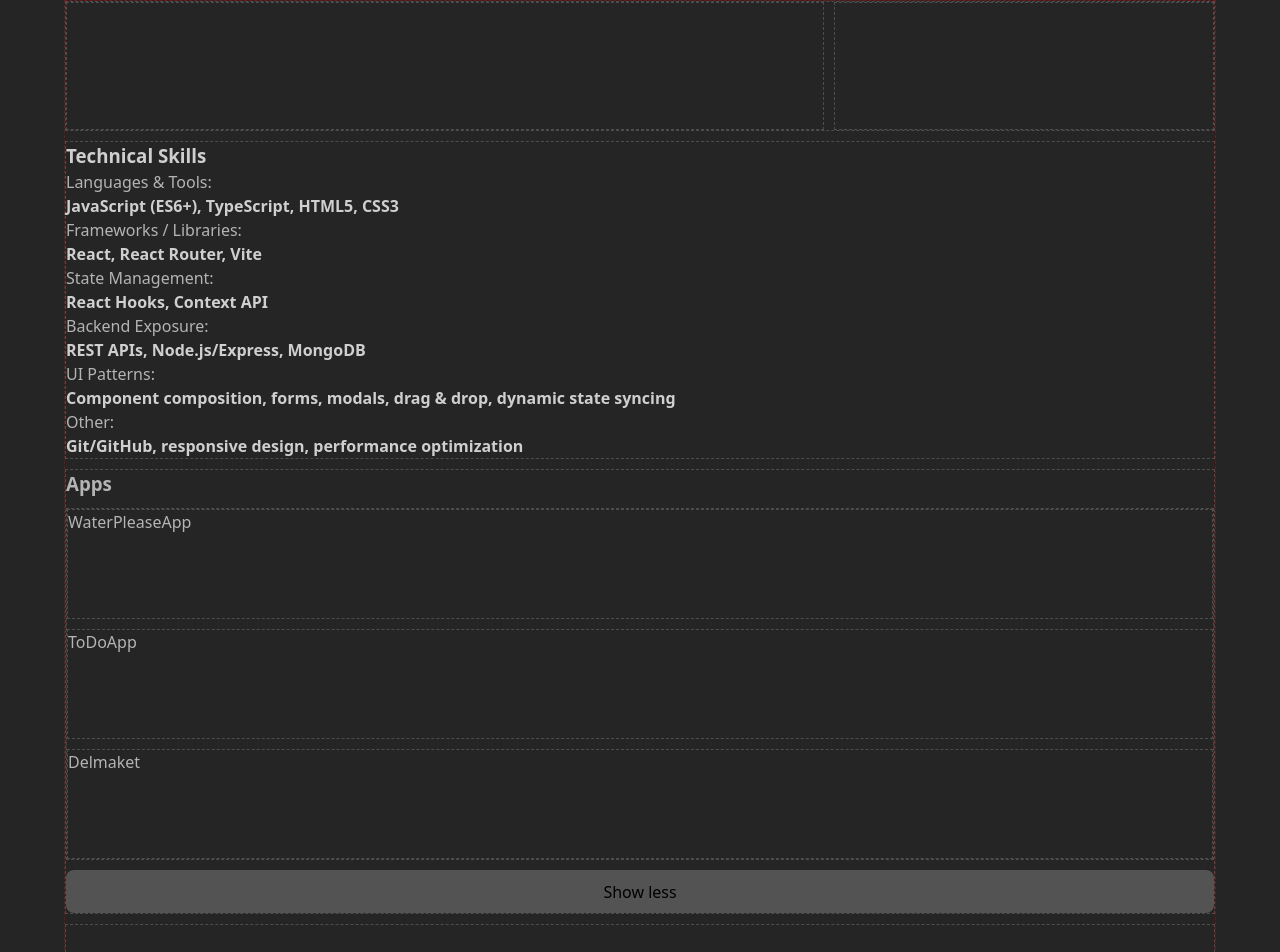
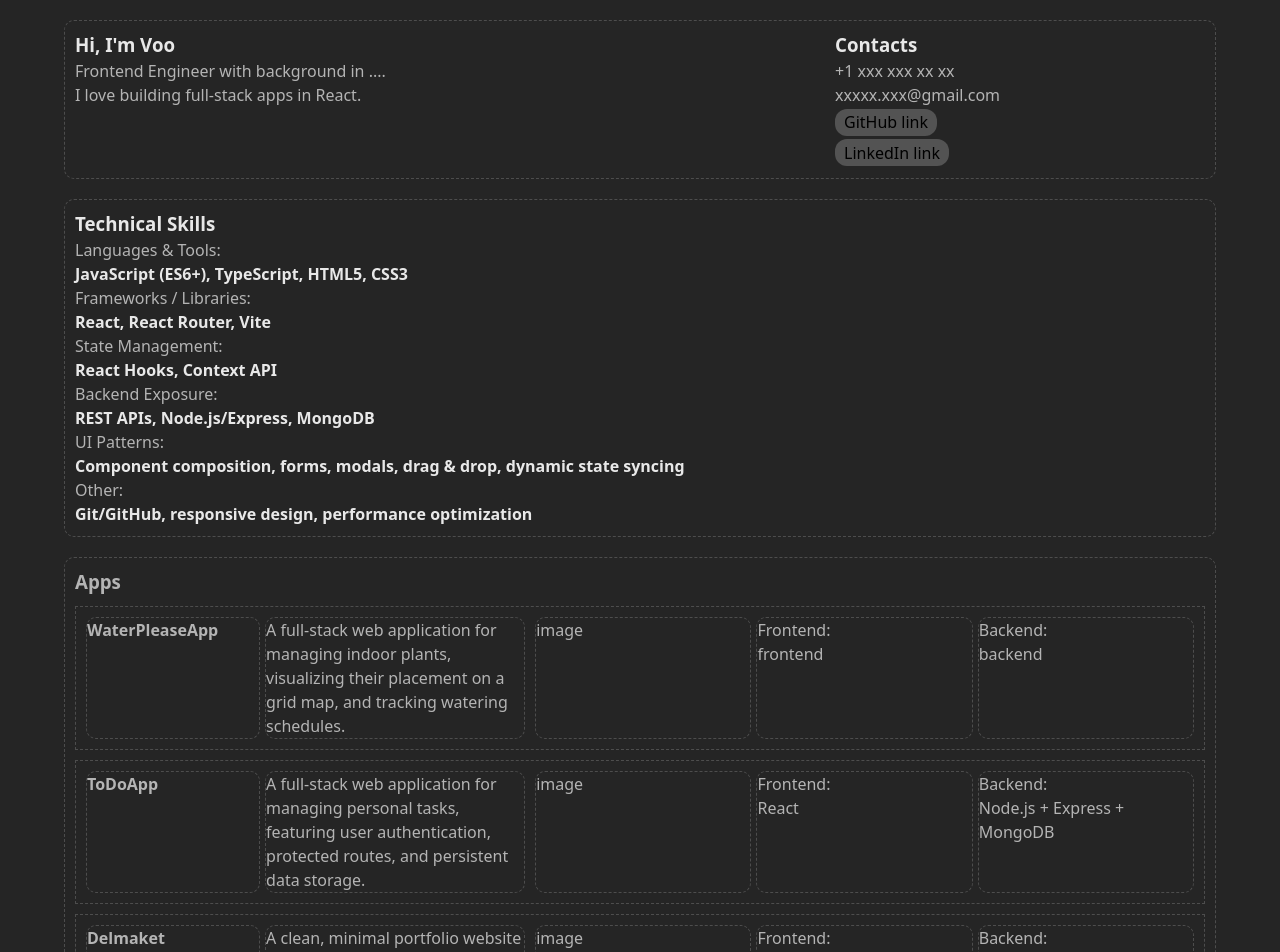
Before and after one commit to Anty-Anty/AK, a React (Vite) app: page / in a window 1280 px wide. Shown: the top 952 px of the page. Built offline with nearby package versions, Linux system fonts and the light colour scheme.

Commit message:
feat: enhance Header and Apps sections

```diff
--- a/src/index.css
+++ b/src/index.css
@@ -14,13 +14,13 @@
 
 a {
   font-weight: 500;
-  color: rgba(32, 32, 32, 0.87);
+  color: rgb(180, 180, 180);
   text-decoration: inherit;
   cursor: pointer;
 }
 
 a:hover {
-  color: rgba(32, 32, 32, 0.5);
+  color: #2a6ef5;
 }
 
 body {
@@ -36,7 +36,6 @@ h1 {
 
 button {
   border-radius: 8px;
-
   border: 1px solid transparent;
   background-color: #535353;
   padding: 0.6em 1.2em;
--- a/src/pages/MainPage.css
+++ b/src/pages/MainPage.css
@@ -7,19 +7,20 @@
 .wrapper {
   display: flex;
   flex-direction: column;
-  border: 1px dashed rgba(255, 0, 0, 0.336);
-  gap: 10px;
+  /* border: 1px dashed rgba(255, 0, 0, 0.336); */
+  gap: 20px;
   width: 90%;
   margin: 0 auto;
 }
 
 .section {
   border: 1px dashed #4d4d4d;
+  border-radius: 10px;
   /* padding: 10px; */
 }
 
 .white {
-  color: #ffffffc7;
+  color: #ffffffe5;
 }
 .red {
   color: #e8476a;
@@ -36,17 +37,18 @@
 
 /* Header section */
 .header {
-  height: 130px;
+  margin-top: 20px;
+  height: auto;
+  padding: 10px;
 }
 
 .row {
   display: flex;
   height: 100%;
-  gap: 10px;
+  gap: 20px;
 }
 
 .col {
-  border: 1px dashed #4d4d4d;
   height: 100%;
 }
 
@@ -57,8 +59,26 @@
   flex: 1;
 }
 
+.button-contacts {
+  border-radius: 12px;
+  font-weight: 400;
+  padding: 0.1em 0.5em;
+  margin: 0.1em 0em 0.1em 0em;
+}
+
+.button-contacts:hover {
+  border-color: #bbbbbb;
+  background-color: #bbbbbb;
+}
+
+.button-contacts:focus,
+.button-contacts:focus-visible {
+  outline: none;
+}
+
 /* Tech Stack section */
 .tech-stack {
+  padding: 10px;
   height: auto;
 }
 
@@ -68,6 +88,7 @@
 
 /* App gallery section */
 .app-gallery {
+  padding: 10px;
   display: flex;
   flex-direction: column;
   gap: 10px;
@@ -80,11 +101,71 @@
 }
 
 .app-gallery-inner {
+  display: flex;
   border: 1px dashed #4d4d4d;
-  height: 110px;
+  padding: 10px;
+  gap: 10px;
+}
+
+.app-gallery-inner-block1 {
+  display: flex;
+  flex: 2;
+  gap: 5px;
+}
+
+.app-gallery-inner-block2 {
+  display: flex;
+  flex: 3;
+  gap: 5px;
+  min-height: 100px;
+}
+
+.app-gallery-inner-title {
+  display: flex;
+  /* align-items: center; */
+  flex: 2;
+}
+
+.app-gallery-inner-discription {
+  flex: 3;
+}
+
+.app-gallery-inner-frontend {
+  flex: 1;
+}
+
+.app-gallery-inner-backend {
+  flex: 1;
+}
+
+.app-gallery-inner-image {
+  flex: 1;
 }
 
 /* Education section */
 .education {
+  padding: 10px;
   height: 130px;
 }
+
+.line_red {
+  background-color: #e8476a;
+}
+
+.line_yellow {
+  background-color: #f5e12a;
+}
+
+.line_green {
+  background-color: #3fc42ac7;
+}
+
+.line_blue {
+  background-color: #2a6ef5;
+}
+
+@media (max-width: 950px) {
+  .app-gallery-inner {
+    flex-direction: column;
+  }
+}
--- a/src/pages/MainPage.jsx
+++ b/src/pages/MainPage.jsx
@@ -7,26 +7,100 @@ const MainPage = () => {
   const [showAllApps, setShowAllApps] = useState(false);
 
   const apps = [
-    { id: "1", title: "WaterPleaseApp»", description: "WaterPleaseApp" },
-    { id: "2", title: "ToDoApp»", description: "ToDoApp" },
-    { id: "3", title: "Delmaket»", description: "Delmaket" },
-    { id: "4", title: "app4", description: "app" },
-    { id: "5", title: "app5", description: "app" },
-    { id: "6", title: "app6", description: "app" },
+    {
+      id: "1",
+      title: "WaterPleaseApp",
+      frontend: "frontend",
+      backend: "backend",
+      description:
+        "A full-stack web application for managing indoor plants, visualizing their placement on a grid map, and tracking watering schedules.",
+    },
+    {
+      id: "2",
+      title: "ToDoApp",
+      frontend: "React",
+      backend: "Node.js + Express + MongoDB",
+      description:
+        "A full-stack web application for managing personal tasks, featuring user authentication, protected routes, and persistent data storage.",
+    },
+    {
+      id: "3",
+      title: "Delmaket",
+      frontend: "frontend",
+      backend: "backend",
+      description:
+        "A clean, minimal portfolio website built for an architectural model studio.",
+    },
+    {
+      id: "4",
+      title: "app4",
+      frontend: "frontend",
+      backend: "backend",
+      description: "app",
+    },
+    {
+      id: "5",
+      title: "app5",
+      frontend: "frontend",
+      backend: "backend",
+      description: "app",
+    },
+    {
+      id: "6",
+      title: "app6",
+      frontend: "frontend",
+      backend: "backend",
+      description: "app",
+    },
   ];
 
   return (
     <div class="wrapper">
       {/* HEADER */}
       <div class="section header">
+        {/* <div className="line_red"></div> */}
+        {/* <hr className="line_red" /> */}
         <div class="row">
-          <div class="col col-left"></div>
-          <div class="col col-right"></div>
+          <div class="col col-left">
+            <h3>
+              <span className="white">Hi, I'm Voo</span>
+            </h3>
+            <p>
+              Frontend Engineer with background in ....
+              <br />I love building full-stack apps in React.
+            </p>
+          </div>
+          <div class="col col-right">
+            <h3>
+              <span className="white">Contacts</span>
+            </h3>
+            +1 xxx xxx xx xx
+            <br />
+            xxxxx.xxx@gmail.com
+            <br />
+            <a
+              href="https://github.com/Anty-Anty"
+              target="_blank"
+              rel="noreferrer"
+            >
+              <button className="button-contacts">GitHub link</button>
+            </a>
+            <br />
+            <a
+              href="https://linkedin.com/in/ant-kot"
+              target="_blank"
+              rel="noreferrer"
+            >
+              <button className="button-contacts">LinkedIn link</button>
+            </a>
+          </div>
         </div>
       </div>
 
-      {/* TECh STACK */}
+      {/* TECH STACK */}
       <div class="section tech-stack">
+        {/* <div className="line_yellow"></div> */}
+        {/* <hr className="line_yellow" /> */}
         <h3>
           <span className="white">Technical Skills</span>
         </h3>
@@ -78,12 +152,36 @@ const MainPage = () => {
 
       {/* GALLERY */}
       <div class="section app-gallery">
+        {/* <div className="line_blue"></div> */}
+        {/* <hr className="line_blue" /> */}
         <h3>Apps</h3>
 
-        <div class="section app-gallery-stack">
+        <div class="app-gallery-stack">
           {(showAllApps ? apps : apps.slice(0, 3)).map((app) => (
-            <div key={app.id} class="app-gallery-inner">
-              <p onClick={() => setModalImage(app.title)}>{app.description}</p>
+            <div
+              key={app.id}
+              class="app-gallery-inner"
+              onClick={() => setModalImage(app.title)}
+            >
+              <div className="app-gallery-inner-block1">
+                <div className="section app-gallery-inner-title">
+                  <h4>{app.title}</h4>
+                </div>
+                <div className="section app-gallery-inner-discription">
+                  <p>{app.description}</p>
+                </div>
+              </div>
+              <div className="app-gallery-inner-block2">
+                <div className="section app-gallery-inner-image">image</div>
+                <div className="section app-gallery-inner-frontend">
+                  Frontend:
+                  <br /> {app.frontend}
+                </div>
+                <div className="section app-gallery-inner-backend">
+                  Backend: <br />
+                  {app.backend}
+                </div>
+              </div>
             </div>
           ))}
         </div>
@@ -95,12 +193,15 @@ const MainPage = () => {
             });
           }}
         >
-          {showAllApps ? "Show all apps" : "Show less"}
+          {showAllApps ? "Show less" : "Show all apps"}
         </button>
       </div>
 
       {/* EDUCATION */}
-      <div class="section education"></div>
+      <div class="section education">
+        {/* <div className="line_green"></div> */}
+        {/* <hr className="line_green" /> */}
+      </div>
     </div>
   );
 };
```
